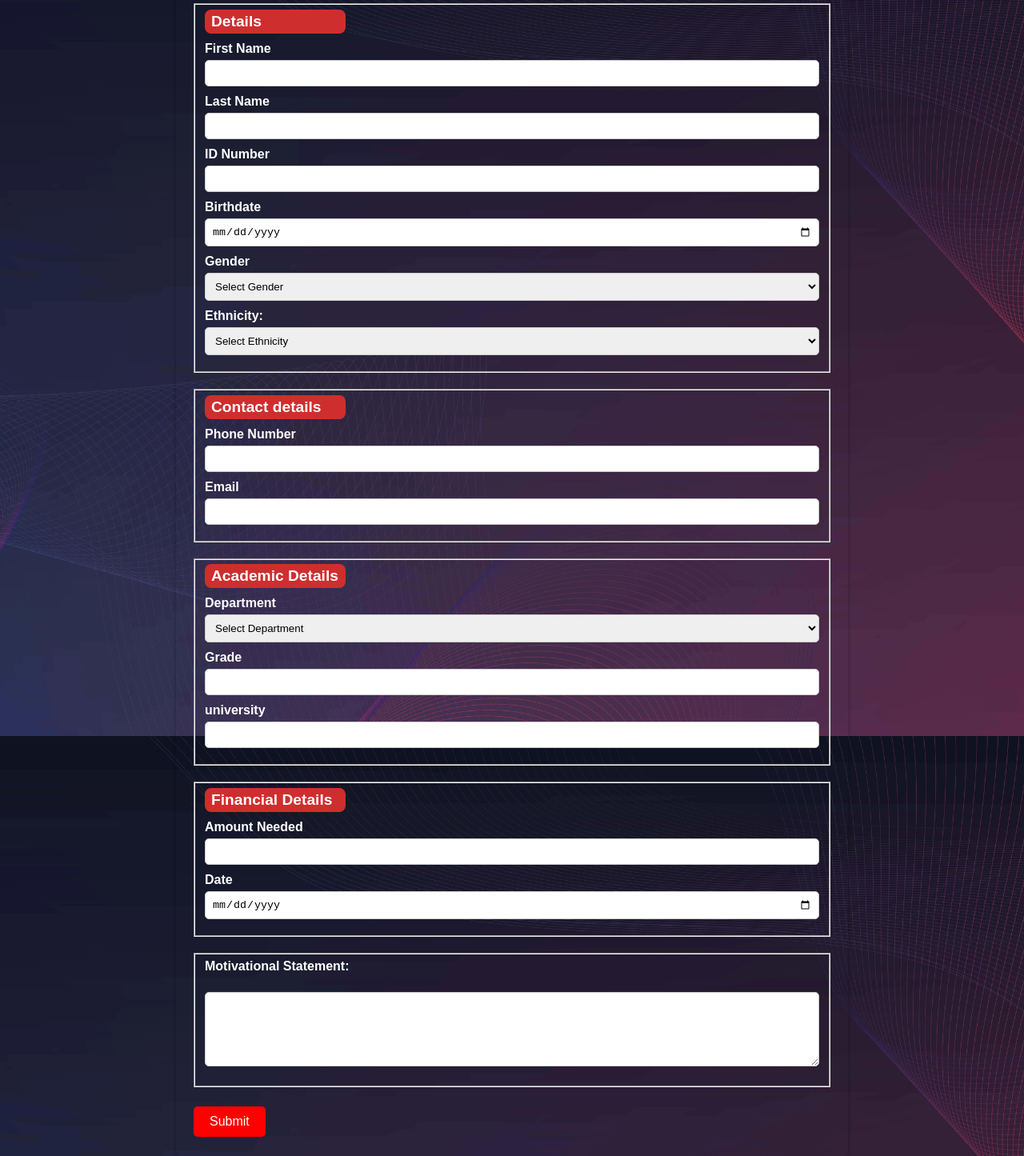
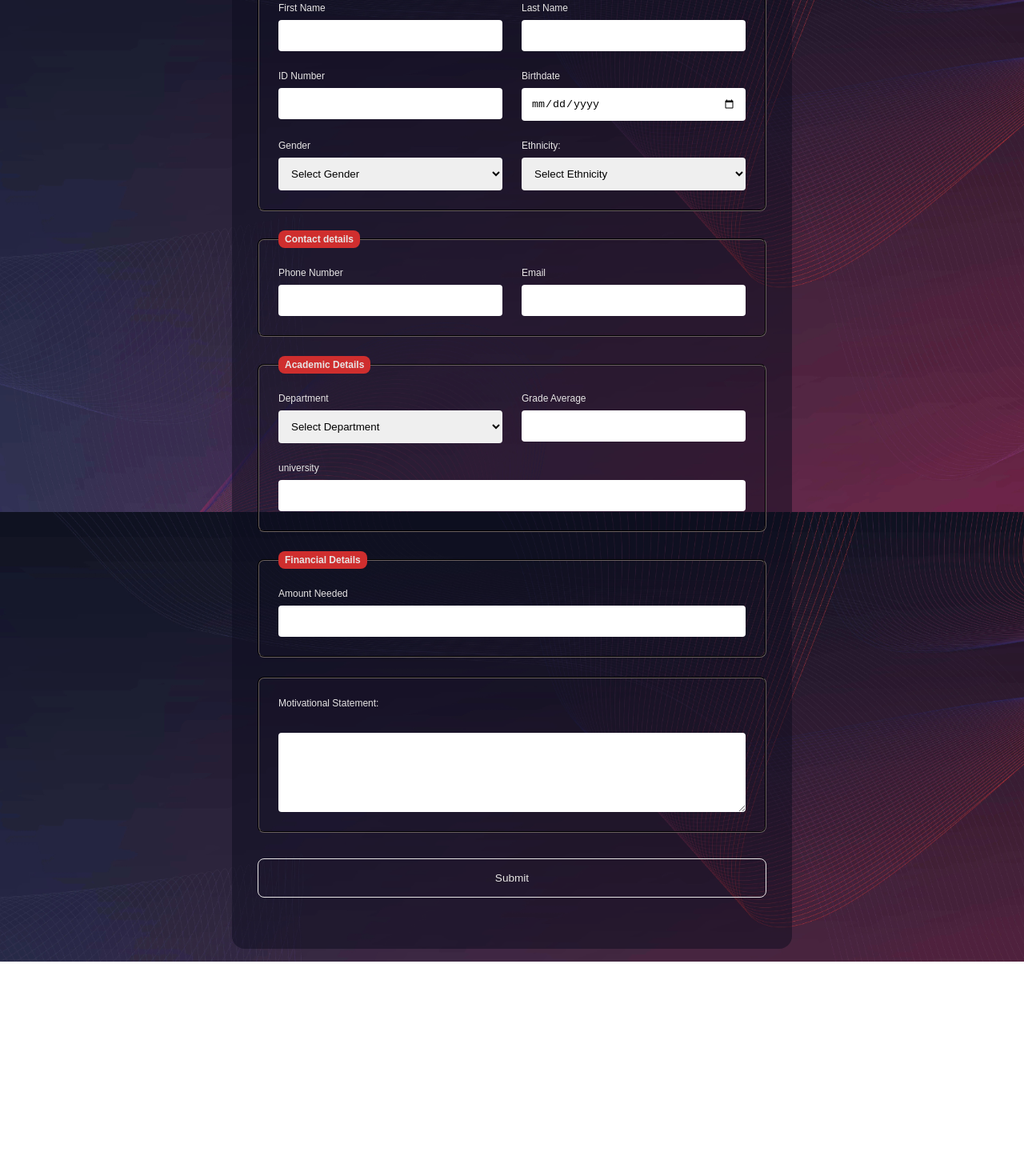
Before and after one commit to GROUP2-Team-ANPV/UkukhulaBursary, a website: page Student/StudentApplicationForm.html in a window 1280 px wide. Shown: the part 160-1605 px from the top of the page at 80% size. After the commit the page ends 1362 px from the top, so only its background shows below. Drawn offline with Linux system fonts and the light colour scheme.

Commit message:
modify classes to match the current style file

```diff
--- a/Student/StudentApplicationForm.html
+++ b/Student/StudentApplicationForm.html
@@ -1,37 +1,37 @@
 <!DOCTYPE html>
 <html lang="en">
   <head>
-    <meta charset="UTF-8">
-    <meta name="viewport" content="width=device-width, initial-scale=1.0">
+    <meta charset="UTF-8" />
+    <meta name="viewport" content="width=device-width, initial-scale=1.0" />
     <title>Document</title>
-    <link rel="stylesheet" href="Student.css">
+    <link rel="stylesheet" href="../style.css" />
   </head>
   <body>
     <form class="form application-form">
-
       <header class="form__header">
         <h2>Ukukhula Bursary</h2>
         <h3>(Student)</h3>
       </header>
 
+      <section class="form__controls-container">
         <fieldset class="form__details-container">
+          <legend class="form__details-header">Student Details</legend>
           <ul class="form__controls">
-            <legend class="form__details-header">Details</legend>
             <li class="form__control">
               <label for="first-name">First Name</label>
-                <input type="text" id="first-name" name="first-name" required>
+              <input type="text" id="first-name" name="first-name" required />
             </li>
             <li class="form__control">
               <label for="last-name">Last Name</label>
-                <input type="text" id="last-name" name="last-name" required>
+              <input type="text" id="last-name" name="last-name" required />
             </li>
             <li class="form__control">
               <label for="id-number">ID Number </label>
-                <input type="text" id="id-number" name="id-number" required>
+              <input type="text" id="id-number" name="id-number" required />
             </li>
             <li class="form__control">
               <label for="birthdate">Birthdate </label>
-                <input type="date" id="birthdate" name="bithdate" required>
+              <input type="date" id="birthdate" name="bithdate" required />
             </li>
             <li class="form__control">
               <label for="gender">Gender</label>
@@ -53,72 +53,85 @@
           </ul>
         </fieldset>
         <fieldset class="form__details-container">
+          <legend class="form__details-header">Contact details</legend>
           <ul class="form__controls">
-                <legend class="form__details-header">Contact details</legend>
             <li class="form__control">
               <label for="phone">Phone Number</label>
-                    <input type="tel" id="phone" name="phone" required>
+              <input type="tel" id="phone" name="phone" required />
             </li>
             <li class="form__control">
               <label for="email">Email</label>
-                    <input type="email" id="email" name="email" required>
+              <input type="email" id="email" name="email" required />
             </li>
           </ul>
         </fieldset>
         <fieldset class="form__details-container">
+          <legend class="form__details-header">Academic Details</legend>
           <ul class="form__controls">
-            <legend class="form__details-header">Academic Details</legend>
             <li class="form__control">
               <label for="Department">Department</label>
               <select id="Department">
                 <option value="">Select Department</option>
-                    <option value="Artificial Intelligence">Artificial Intelligence</option>
-                    <option value="Computer Engineering'">Computer Engineering'</option>
-                    <option value="Computer Game Design">Computer Game Design</option>
+                <option value="Artificial Intelligence">
+                  Artificial Intelligence
+                </option>
+                <option value="Computer Engineering'">
+                  Computer Engineering'
+                </option>
+                <option value="Computer Game Design">
+                  Computer Game Design
+                </option>
                 <option value="Computer Science">Computer Science</option>
                 <option value="Cybersecurit">Cybersecurit</option>
                 <option value="Data Science">'Data Science</option>
                 <option value="Information Systems">Information Systems</option>
-                    <option value="Software Engineering">Software Engineering</option>
+                <option value="Software Engineering">
+                  Software Engineering
+                </option>
               </select>
             </li>
             <li class="form__control">
-                <label for="Grade">Grade</label>
-                <input type="text" id="grade" name="grade" required>
+              <label for="grade">Grade Average</label>
+              <input type="text" id="grade" name="grade" required />
             </li>
             <li class="form__control">
               <label for="university">university</label>
-                <input type="text" id="university" name="university" required>
+              <input type="text" id="university" name="university" required />
             </li>
           </ul>
         </fieldset>
         <fieldset class="form__details-container">
+          <legend class="form__details-header">Financial Details</legend>
           <ul class="form__controls">
-            <legend class="form__details-header">Financial Details</legend>
             <li class="form__control">
               <label for="amount-needed">Amount Needed </label>
-                <input type="number" id="amount-needed" name="amount-needed" min="0" step="0.01" required>
-            </li>
-            <li class="form__control">
-                <label for="date">Date</label>
-                <input type="date" id="date" name="date" required>
+              <input
+                type="number"
+                id="amount-needed"
+                name="amount-needed"
+                min="0"
+                step="0.01"
+                required
+              />
             </li>
           </ul>
         </fieldset>
         <fieldset class="form__details-container">
           <ul class="form__controls">
             <li class="form__control">
-                <label for="motivation">Motivational Statement:</label><br>
-                <textarea id="motivation" name="motivation" rows="5" required></textarea>
+              <label for="motivation">Motivational Statement:</label><br />
+              <textarea
+                id="motivation"
+                name="motivation"
+                rows="5"
+                required
+              ></textarea>
             </li>
           </ul>
         </fieldset>
+      </section>
 
-    <Button type="submit" class="submit-button">Submit </Button>
-
-
+      <button type="submit" class="form__submit">Submit</button>
     </form>
-
-
   </body>
 </html>
```
Lines whose indentation alone changed are shown as unchanged.
